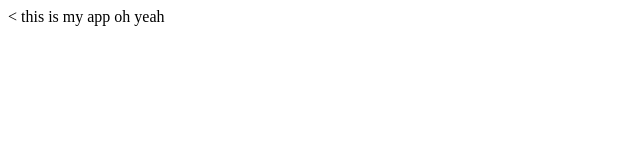
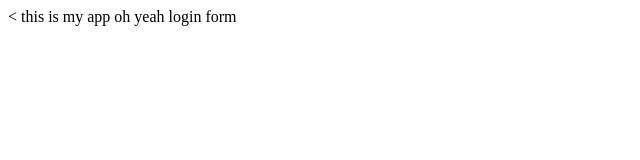
Before and after one commit to akshay7-ai/bullseye, a plain HTML site: page index.html in a window 1280 px wide. Shown: the full height of the page, 0-640 px from the left. Drawn offline with Linux system fonts and the light colour scheme.

Commit message:
login form

```diff
--- a/index.html
+++ b/index.html
@@ -6,5 +6,6 @@
   </head>
   <body>
     this is my app oh yeah
+    login form
   </body>
 </html>
```
Also changed, not shown: login.html (added, +1 -0 lines), 1 other file.
